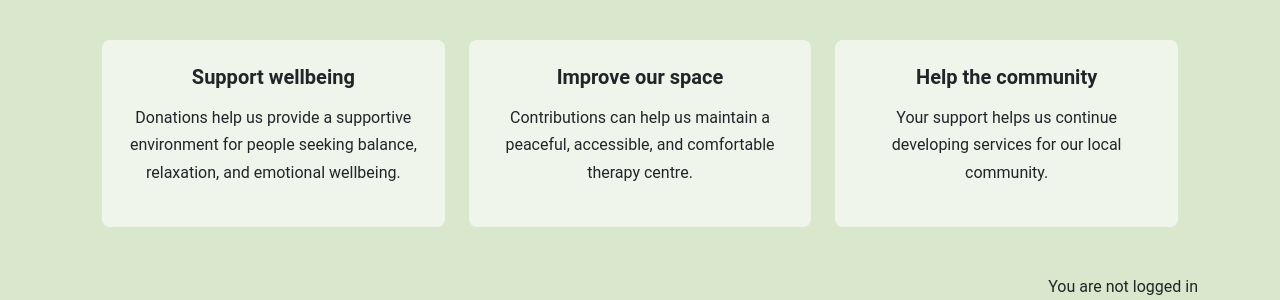
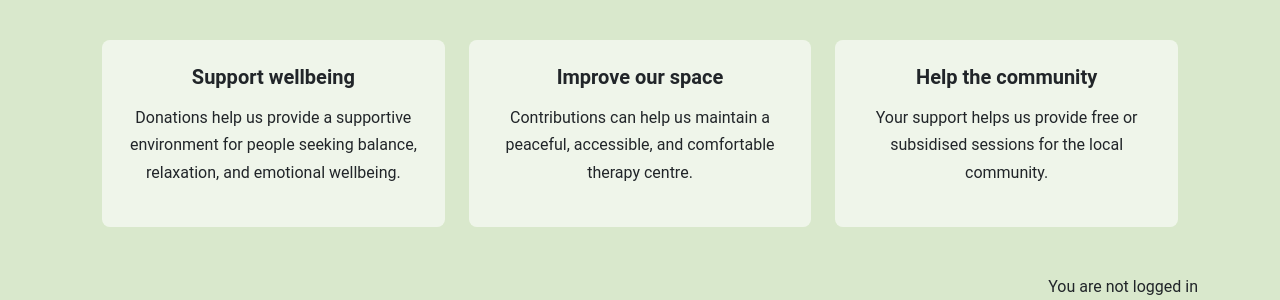
Before and after one commit to LidiaMorejudo/therapycentre, a Django app: page /donations/ in a window 1280 px wide. Shown: the part 498-798 px from the top of the page. Run offline with Django 5.2, Linux system fonts and the light colour scheme; some libraries are stand-ins or nearby versions.

Commit message:
Added new description to help the community

```diff
--- a/donations/templates/donations/donate.html
+++ b/donations/templates/donations/donate.html
@@ -54,7 +54,7 @@
       <div class="donate-info-card h-100">
         <h3>Help the community</h3>
         <p>
-          Your support helps us continue developing services for our local community.
+          Your support helps us provide free or subsidised sessions for the local community.
         </p>
       </div>
     </div>
```
